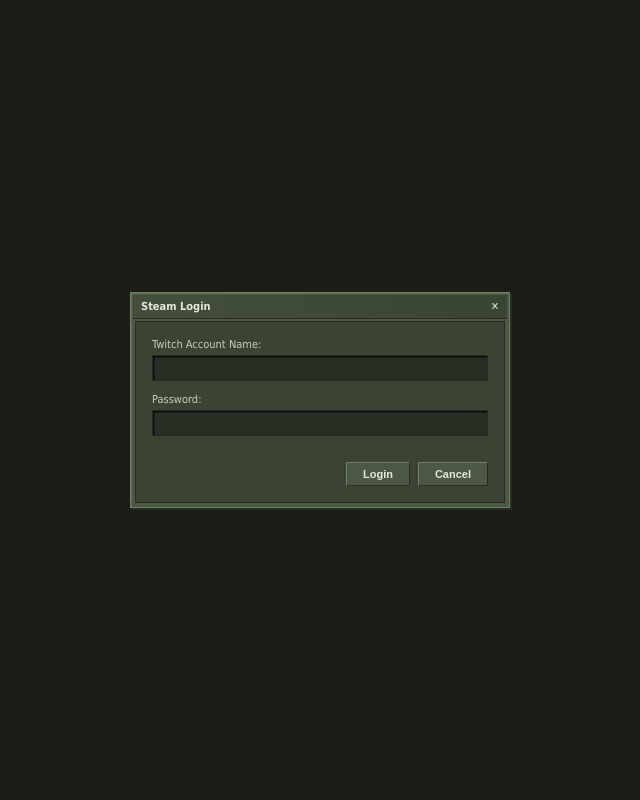
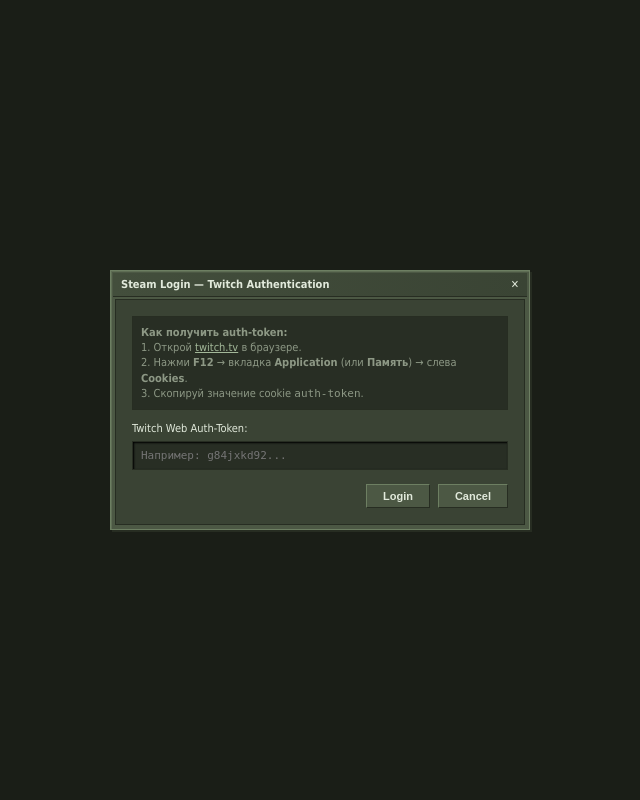
Before and after one commit to KeKN4/TTVdrop, a FastAPI app: page /login in a window 1280 px wide. Shown: the whole page, without its empty margins (320-960 px from the left). Run offline with FastAPI, Linux system fonts and the light colour scheme.

Commit message:
Update login.html

```diff
--- a/templates/login.html
+++ b/templates/login.html
@@ -14,7 +14,7 @@
             --steam-text: #c4cebe;
             --steam-text-bright: #e1e9db;
             --steam-text-muted: #8d9885;
-            --steam-accent: #a3b899;
+            --steam-red: #ff7878;
         }
         * { box-sizing: border-box; user-select: none; }
         body {
@@ -29,7 +29,7 @@
             font-size: 11px;
         }
         .login-dialog {
-            width: 380px;
+            width: 420px;
             background-color: var(--steam-bg);
             border: 1px solid var(--steam-border-hi);
             box-shadow: 2px 2px 0px var(--steam-border-lo), inset 1px 1px 0px var(--steam-light);
@@ -50,19 +50,36 @@
             margin: 2px;
             border: 1px solid var(--steam-border-lo);
         }
-        label { display: block; margin-bottom: 4px; color: var(--steam-text); }
+        .error-msg {
+            background: #4d2323;
+            border: 1px solid var(--steam-red);
+            color: var(--steam-red);
+            padding: 8px;
+            margin-bottom: 12px;
+            font-size: 11px;
+        }
+        .hint-box {
+            background: var(--steam-darker);
+            border: 1px solid var(--steam-border-lo);
+            padding: 8px;
+            color: var(--steam-text-muted);
+            margin-bottom: 12px;
+            line-height: 1.4;
+        }
+        label { display: block; margin-bottom: 6px; color: var(--steam-text-bright); }
         input[type="text"], input[type="password"] {
             width: 100%;
             background-color: var(--steam-darker);
             border: 1px solid var(--steam-border-lo);
             box-shadow: inset 1px 1px 2px #000;
             color: #fff;
-            padding: 6px 8px;
-            margin-bottom: 12px;
+            padding: 7px 8px;
+            margin-bottom: 14px;
             font-size: 11px;
             outline: none;
+            font-family: monospace;
         }
-        .btn-row { display: flex; justify-content: flex-end; gap: 8px; margin-top: 14px; }
+        .btn-row { display: flex; justify-content: flex-end; gap: 8px; }
         .steam-btn {
             background-color: var(--steam-bg);
             border-top: 1px solid var(--steam-border-hi);
@@ -87,20 +104,30 @@
 <body>
     <div class="login-dialog">
         <div class="dialog-title">
-            <span>Steam Login</span>
+            <span>Steam Login — Twitch Authentication</span>
             <span>✕</span>
         </div>
         <div class="dialog-body">
+            {% if error %}
+            <div class="error-msg">
+                <b>Connection Error:</b> {{ error }}
+            </div>
+            {% endif %}
+
+            <div class="hint-box">
+                <b>Как получить auth-token:</b><br>
+                1. Открой <a href="https://twitch.tv" target="_blank" style="color: #a3b899;">twitch.tv</a> в браузере.<br>
+                2. Нажми <b>F12</b> &rarr; вкладка <b>Application</b> (или <b>Память</b>) &rarr; слева <b>Cookies</b>.<br>
+                3. Скопируй значение cookie <code>auth-token</code>.
+            </div>
+
             <form action="/login" method="POST">
-                <label>Twitch Account Name:</label>
-                <input type="text" name="username" required autocomplete="off">
-
-                <label>Password:</label>
-                <input type="password" name="password" required>
+                <label>Twitch Web Auth-Token:</label>
+                <input type="password" name="auth_token" placeholder="Например: g84jxkd92..." required autocomplete="off">
 
                 <div class="btn-row">
                     <button type="submit" class="steam-btn">Login</button>
-                    <button type="button" class="steam-btn" onclick="window.close()">Cancel</button>
+                    <button type="button" class="steam-btn" onclick="window.location.reload()">Cancel</button>
                 </div>
             </form>
         </div>
```
